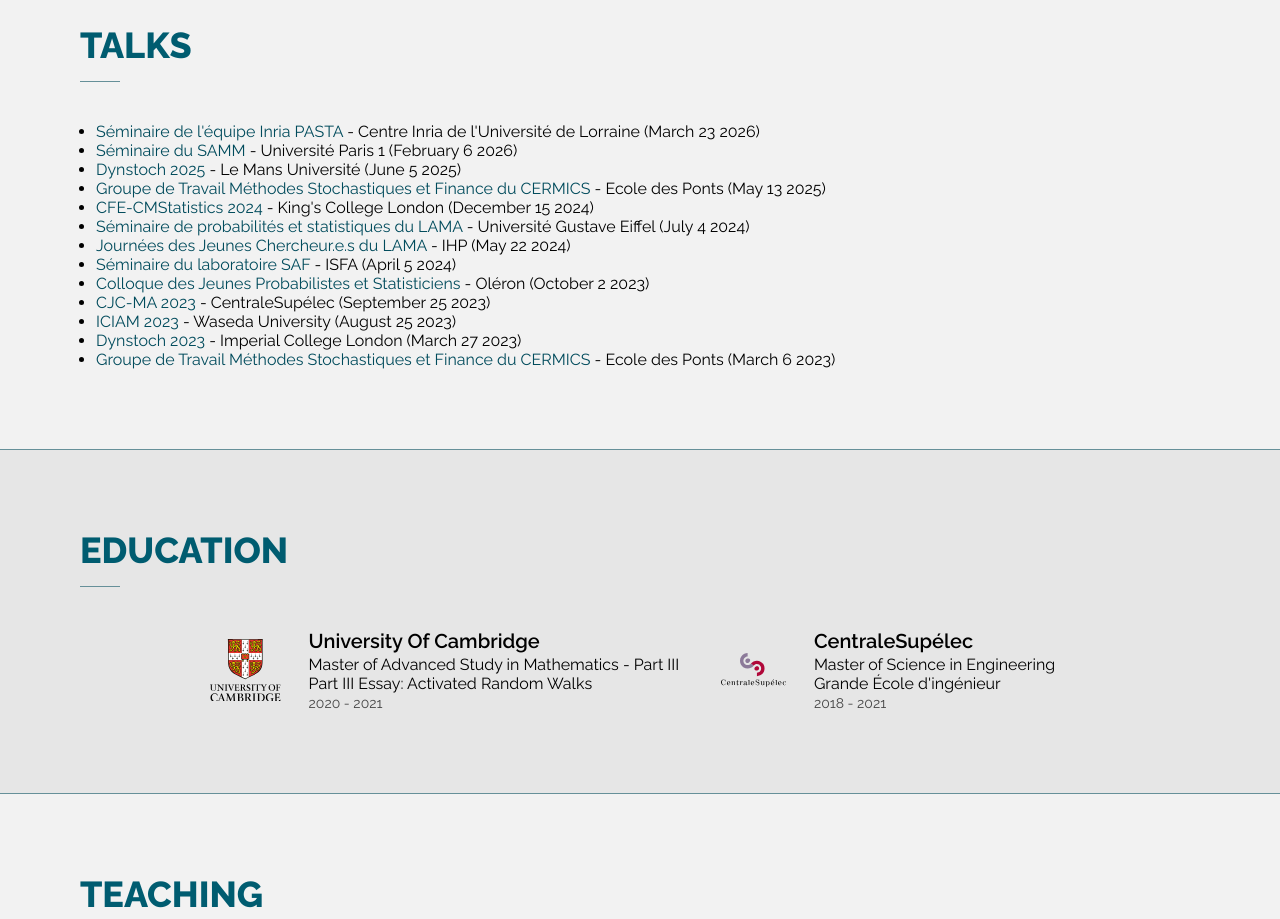
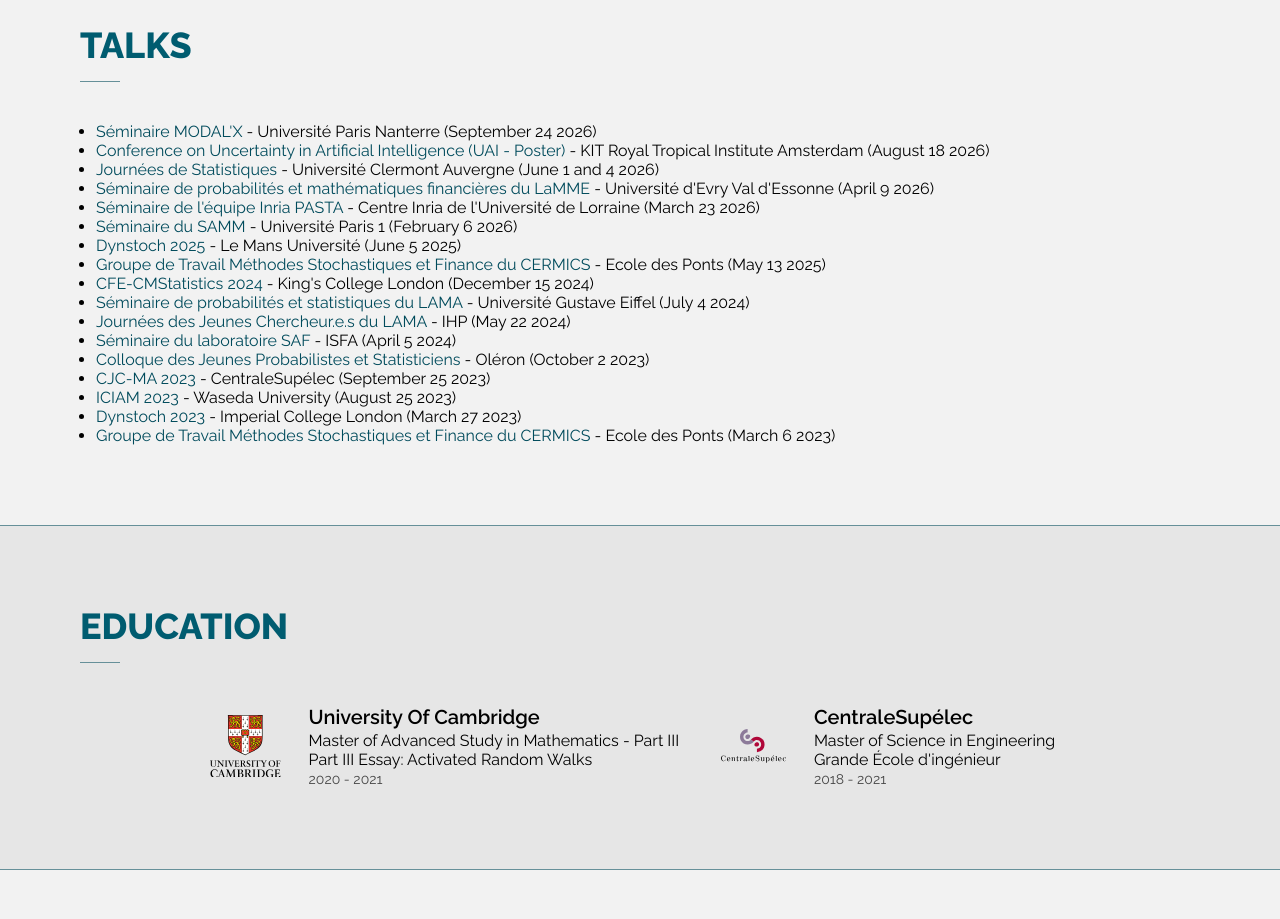
Before and after one commit to elisebayraktar/elisebayraktar.github.io, an Astro site: page / in a window 1280 px wide. Shown: the part 1000-1919 px from the top of the page. Built offline with nearby package versions, Linux system fonts and the light colour scheme; Astro itself is replaced by a stand-in of ours.

Commit message:
feat(talks): add four 2026 talks

```diff
--- a/src/components/sections/talks.astro
+++ b/src/components/sections/talks.astro
@@ -2,6 +2,26 @@
 import Link from '@/components/ui/link.astro'
 
 const talks = [
+  {
+    dateAndPlace: 'Université Paris Nanterre (September 24 2026)',
+    label: "Séminaire MODAL'X",
+    link: 'https://modalx.parisnanterre.fr/seminaires',
+  },
+  {
+    dateAndPlace: 'KIT Royal Tropical Institute Amsterdam (August 18 2026)',
+    label: 'Conference on Uncertainty in Artificial Intelligence (UAI - Poster)',
+    link: 'https://www.auai.org/uai2026/',
+  },
+  {
+    dateAndPlace: 'Université Clermont Auvergne (June 1 and 4 2026)',
+    label: 'Journées de Statistiques',
+    link: 'https://jds2026.sciencesconf.org/',
+  },
+  {
+    dateAndPlace: "Université d'Evry Val d'Essonne (April 9 2026)",
+    label: 'Séminaire de probabilités et mathématiques financières du LaMME',
+    link: 'http://www.math-evry.cnrs.fr/evenements/seminaireproba-math-fi',
+  },
   {
     dateAndPlace: "Centre Inria de l'Université de Lorraine (March 23 2026)",
     label: "Séminaire de l'équipe Inria PASTA",
@@ -71,13 +91,11 @@ const talks = [
 ---
 
 <ul>
-  {
-    talks.map((talk) => (
-      <li>
-        <Link href={talk.link}>{talk.label}</Link> - {talk.dateAndPlace}
-      </li>
-    ))
-  }
+  {talks.map((talk) => (
+    <li>
+      <Link href={talk.link}>{talk.label}</Link> - {talk.dateAndPlace}
+    </li>
+  ))}
 </ul>
 
 <style>
```
